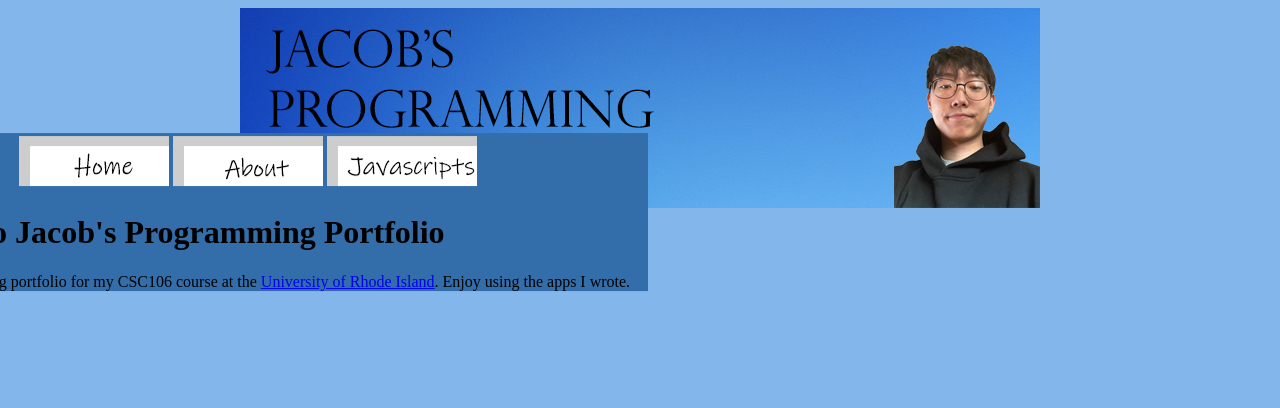
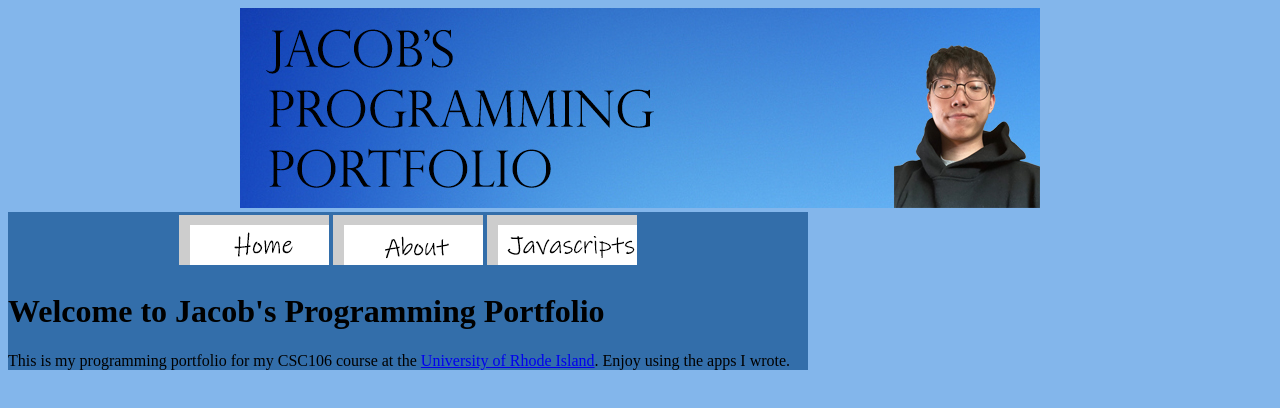
Before and after one commit to Jacooob3/jacooob3.github.io, a plain HTML site: page index.html in a window 1280 px wide. Drawn offline with Linux system fonts and the light colour scheme.

Commit message:
Update style1.css

```diff
--- a/style1.css
+++ b/style1.css
@@ -12,8 +12,6 @@
                 background-size:800px 600px;
                 width:800px;
 
-                position:fixed;
-                transform:translate(-20%,-50%);
         }
         #nav-table {
                 width: 350px;
```
